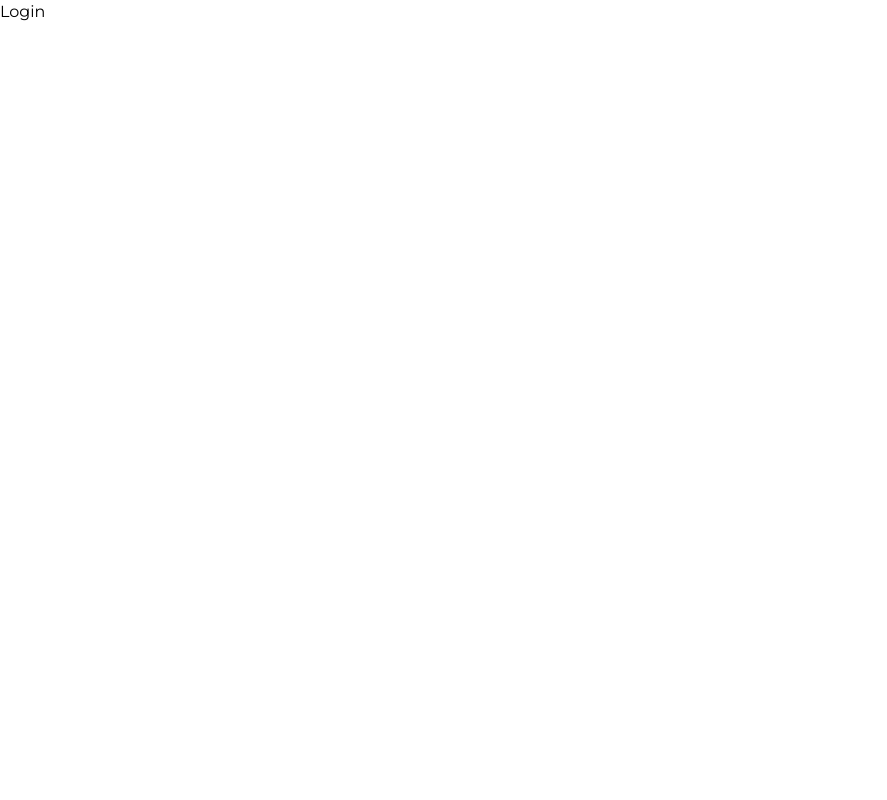
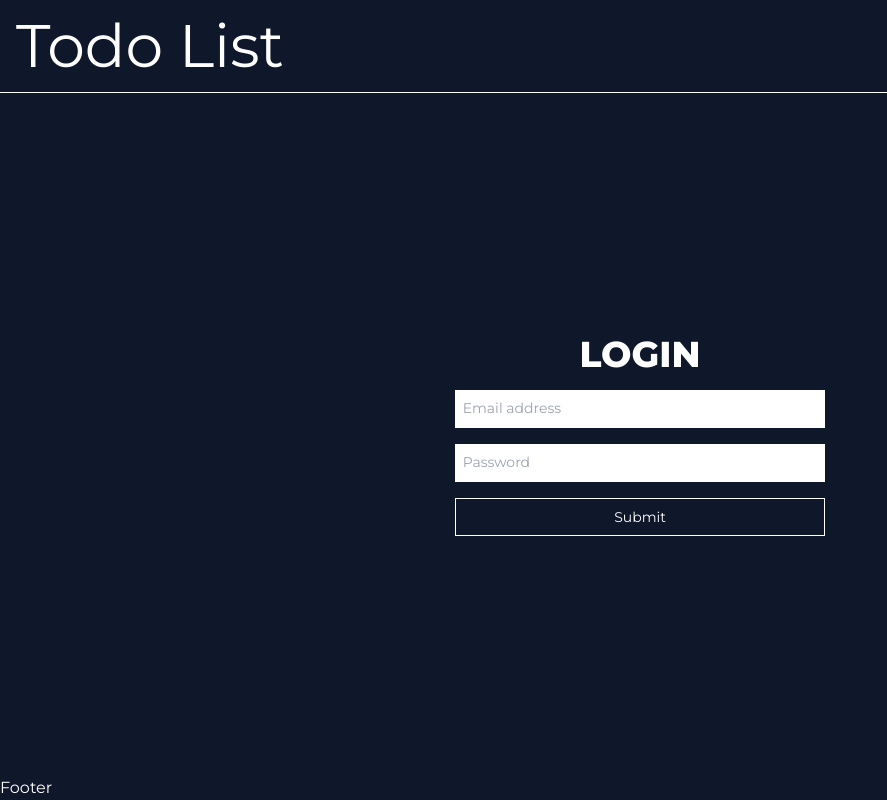
Before and after one commit to jdm79/cfp, a Next.js app: page / in a window 1280 px wide. Shown: the whole page, without its empty margins (0-887 px from the left). Built offline with nearby package versions, Linux system fonts and the light colour scheme.

Commit message:
create login form ux

```diff
--- /dev/null
+++ b/components/Footer.js
@@ -0,0 +1,5 @@
+import React from "react";
+
+export default function Footer() {
+  return <div>Footer</div>;
+}
--- /dev/null
+++ b/components/Header.js
@@ -0,0 +1,10 @@
+import React from "react";
+
+export default function Header() {
+  return (
+    <div className='sticky top-0 w-full left-0 flex bg-inherit border-b border-solid border-white items-center justify-between p-4'>
+      <h1 className='text-3xl sm:text-6xl select-none'>Todo List</h1>
+      <i className='fa-solid fa-user text-xl sm:text-3xl duration-300 hover:opacity-40 cursor-pointer'></i>
+    </div>
+  );
+}
--- /dev/null
+++ b/components/Layout.js
@@ -0,0 +1,14 @@
+import React from "react";
+import Header from "./Header";
+import Footer from "./Footer";
+
+export default function Layout(props) {
+  const { children } = props;
+  return (
+    <div className='flex flex-col min-h-screen relative bg-slate-900 text-white'>
+      <Header />
+      <main className='flex-1 flex flex-col p-4'>{children}</main>
+      <Footer />
+    </div>
+  );
+}
--- a/components/Login.js
+++ b/components/Login.js
@@ -1,5 +1,22 @@
 import React from "react";
 
 export default function Login() {
-  return <div>Login</div>;
+  return (
+    <div className='flex-1 text-xs sm:text-sm flex flex-col justify-center items-center gap-2 sm:gap-4'>
+      <h1 className='font-extrabold text-2xl select-none sm:text-4xl'>LOGIN</h1>
+      <input
+        type='text'
+        placeholder='Email address'
+        className='outline-none duration-300 border-b-2 border-solid border-white focus:border-cyan-300 text-slate-900 w-full p-2 max-w-[40ch]'
+      />
+      <input
+        type='password'
+        placeholder='Password'
+        className='outline-none duration-300 border-b-2 border-solid border-white focus:border-cyan-300 text-slate-900 w-full p-2 max-w-[40ch]'
+      />
+      <button className='w-full duration-300 relative after:absolute after:top-0 after:right-full after:bg-white after:z-10 after:w-full after:h-full overflow-hidden hover:after:translate-x-full after:duration-300 hover:text-slate-900 max-w-[40ch] border border-white border-solid py-2'>
+        <h2 className='relative z-20'>Submit</h2>
+      </button>
+    </div>
+  );
 }
--- a/pages/_app.js
+++ b/pages/_app.js
@@ -1,5 +1,10 @@
-import '@/styles/globals.css'
+import Layout from "@/components/Layout";
+import "@/styles/globals.css";
 
 export default function App({ Component, pageProps }) {
-  return <Component {...pageProps} />
+  return (
+    <Layout>
+      <Component {...pageProps} />
+    </Layout>
+  );
 }
--- a/pages/_document.js
+++ b/pages/_document.js
@@ -10,6 +10,13 @@ export default function Document() {
           href='https://fonts.googleapis.com/css2?family=Montserrat:wght@100;200;300;400;500;600;700;800;900&display=swap'
           rel='stylesheet'
         />
+        <link
+          rel='stylesheet'
+          href='https://cdnjs.cloudflare.com/ajax/libs/font-awesome/6.4.2/css/all.min.css'
+          integrity='sha512-z3gLpd7yknf1YoNbCzqRKc4qyor8gaKU1qmn+CShxbuBusANI9QpRohGBreCFkKxLhei6S9CQXFEbbKuqLg0DA=='
+          crossOrigin='anonymous'
+          referrerPolicy='no-referrer'
+        />
       </Head>
       <body>
         <Main />
```
